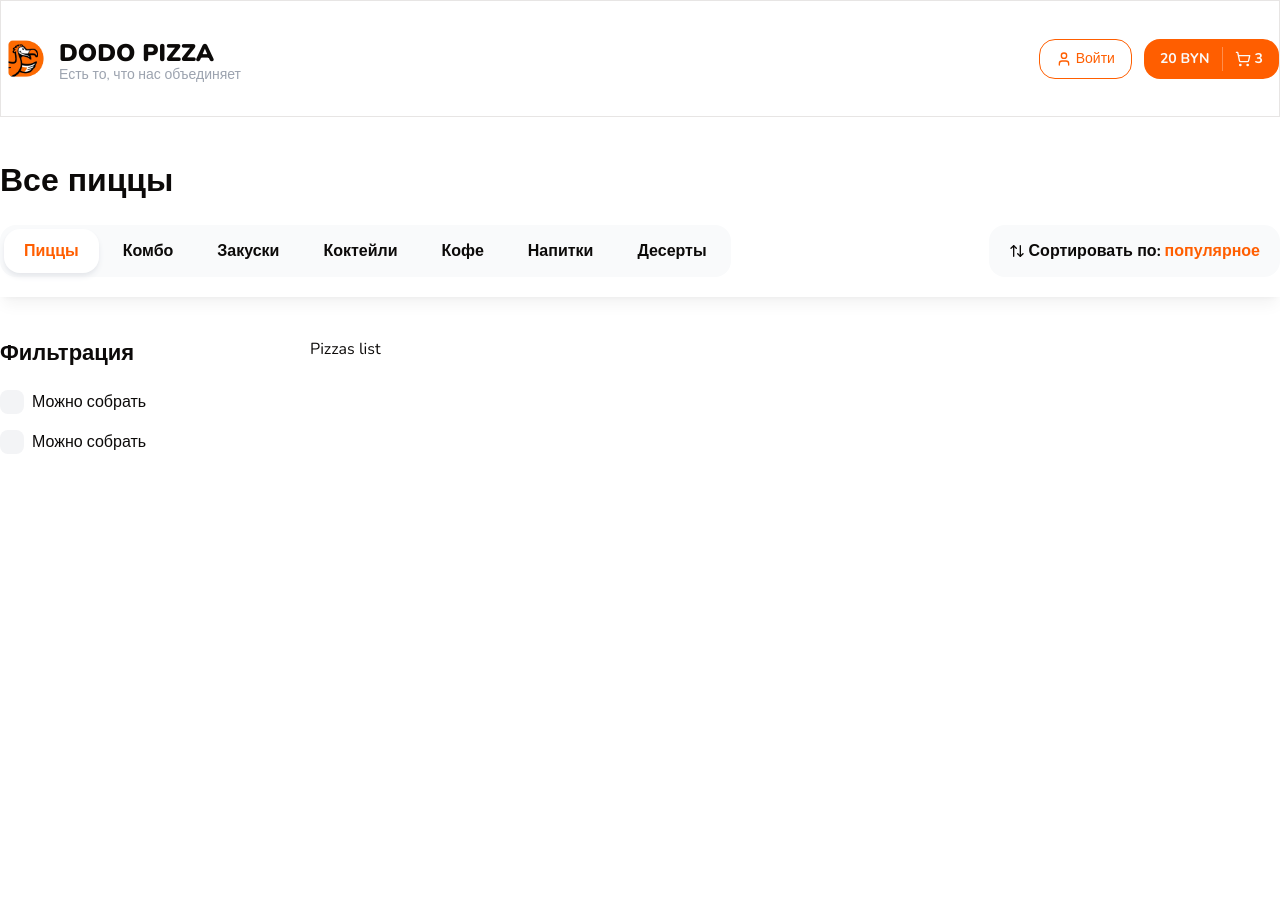
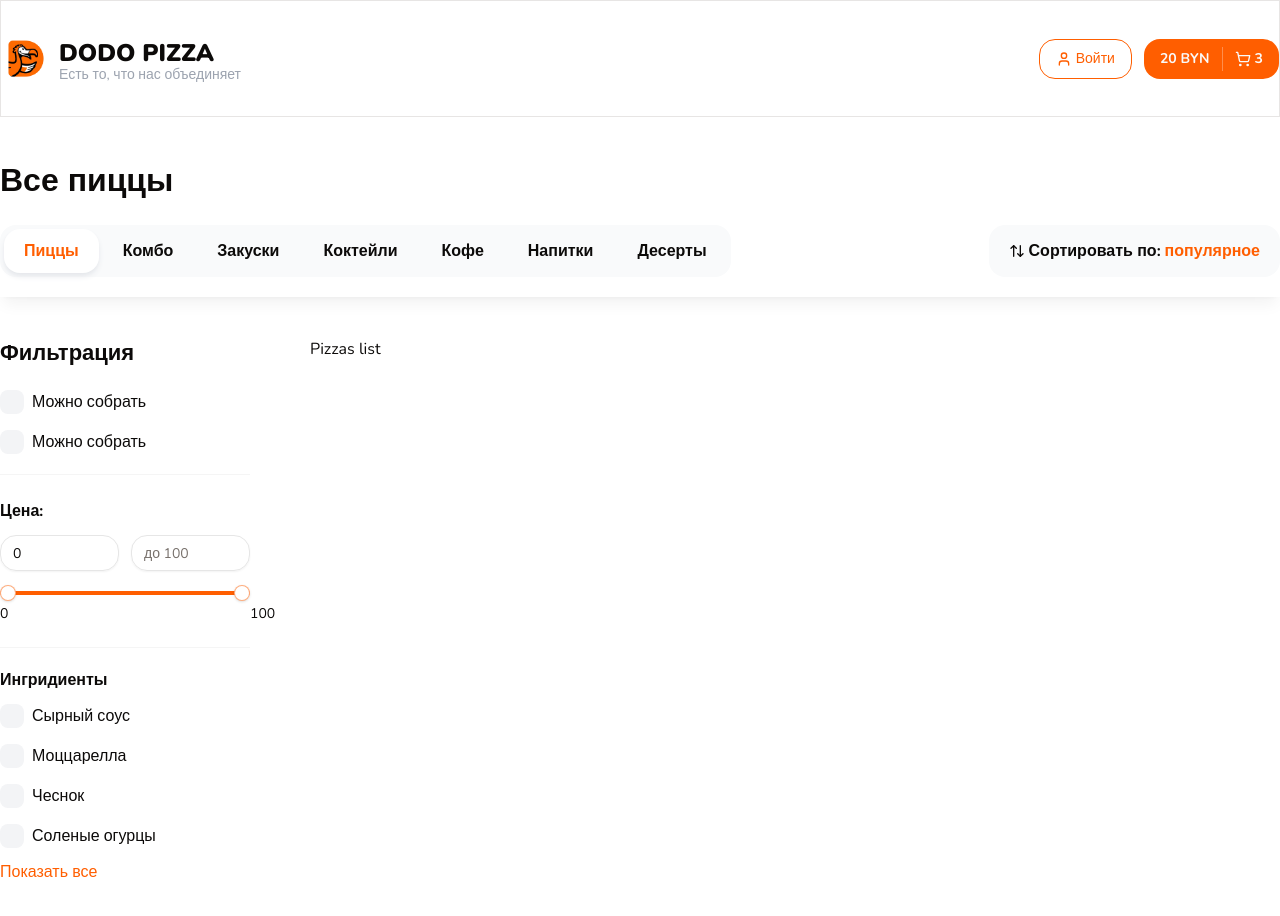
Before and after one commit to Hisoneq/next-app, a Next.js app in the folder next-app/: page / in a window 1280 px wide. Shown: the top 916 px of the page. Before the commit the page ends 800 px from the top, so only its background shows below. Built offline with nearby package versions, Linux system fonts and the light colour scheme.

Commit message:
finished filters layout

```diff
--- /dev/null
+++ b/next-app/components/shared/checkbox-filters-group.tsx
@@ -0,0 +1,81 @@
+'use client';
+
+import React, { useState } from "react";
+import { FilterChecboxProps, FilterCheckbox } from "./filter-checkbox";
+import { Input } from "../ui/input";
+
+type Item = FilterChecboxProps;
+
+interface Props{
+    className?: string;
+    title: string;
+    items: Item[];
+    defaultItems: Item[];
+    limit?: number;
+    searchInputPlacehoolder?: string;
+    onChange?: (values: string[]) => void;
+    defaultValue?: string[];
+}
+
+export const CheckboxFiltersGroup: React.FC<Props> = ({
+    title,
+    items,
+    defaultItems,
+    limit = 5,
+    searchInputPlacehoolder= "Найти... ",
+    className,
+    onChange,
+    defaultValue,
+ }) => {
+
+    const [showAll, setShowAll] = useState(false)
+
+    const [searchValue, setSearchValue] = useState('')
+
+    const list = showAll
+    ? items.filter((item) => item.text.toLowerCase().includes(searchValue.toLowerCase()))
+    : defaultItems?.slice(0, limit);
+
+    const onChangeInput = (value: string) => {
+        setSearchValue(value)
+    }
+
+    return(
+        <div className={className}>
+            <p className="font-bold mb-3">{title}</p>
+
+            {
+                showAll && (
+                    <div className="mb-5">
+                        <Input onChange={e => onChangeInput(e.target.value)} placeholder={searchInputPlacehoolder} className="bg-gray-50 border-none" />
+                    </div>
+                )
+            }
+
+            <div className="flex flex-col gap-4 max-h-96 pr-2 overflow-auto scrollbar">
+                {
+                    list.map((item, index ) => (
+                        <FilterCheckbox
+                        onCheckedChange={(i) => console.log(i)}
+                        checked = {false}
+                        key={String(item.value)}
+                        value={item.value}
+                        text={item.text}
+                        endAdornment={item.endAdornment}
+                        />
+                    ))
+                }
+            </div>
+
+            {items.length > limit && (
+                <div className={showAll ? 'border-t border-t-neutral-100 mt-4': ''}>
+                    <button onClick={() => setShowAll(!showAll)} className="text-primary mt-3">
+                        {
+                            showAll ? 'Скрыть' : 'Показать все'
+                        }
+                    </button>
+                </div>
+            )}
+        </div>
+    );
+}
--- a/next-app/components/shared/filters.tsx
+++ b/next-app/components/shared/filters.tsx
@@ -2,6 +2,9 @@
 import React from "react";
 import { Title } from "./title";
 import { FilterCheckbox } from "./filter-checkbox";
+import { Input } from "../ui/input";
+import { RangeSlider } from "./range-slider";
+import { CheckboxFiltersGroup } from "./checkbox-filters-group";
 
 interface Props{
     className?: string;
@@ -16,6 +19,78 @@
                 <FilterCheckbox text="Можно собрать" value="1" />
                 <FilterCheckbox text="Можно собрать" value="2" />
             </div>
+
+            <div className="mt-5 border-y border-y-neutral-100 py-6 pb-7">
+                <p className="font-bold mb-3">Цена:</p>
+                <div className="flex gap-3 mb-5">
+                    <Input type="number" placeholder="от 0" min={0} max={50} defaultValue={0}/>
+                    <Input type="number" min={5} max={100} placeholder="до 100"/>
+                </div>
+
+                <RangeSlider min={0} max={100} step={5} value={[0,100]}></RangeSlider>
+            </div>
+
+            <CheckboxFiltersGroup
+                title="Ингридиенты"
+                className="mt-5"
+                limit={4}
+                defaultItems={[
+                    {
+                        text: 'Сырный соус',
+                        value: '1',
+                    },
+                    {
+                        text: 'Моццарелла',
+                        value: '2',
+                    },
+                    {
+                        text: 'Чеснок',
+                        value: '3',
+                    },
+                    {
+                        text: 'Соленые огурцы',
+                        value: '4',
+                    },
+                    {
+                        text: 'Красный лук',
+                        value: '5',
+                    },
+                    {
+                        text: 'Томаты',
+                        value: '6'
+                    }
+
+                ]}
+
+                items={[
+                    {
+                        text: 'Сырный соус',
+                        value: '1',
+                    },
+                    {
+                        text: 'Моццарелла',
+                        value: '2',
+                    },
+                    {
+                        text: 'Чеснок',
+                        value: '3',
+                    },
+                    {
+                        text: 'Соленые огурцы',
+                        value: '4',
+                    },
+                    {
+                        text: 'Красный лук',
+                        value: '5',
+                    },
+                    {
+                        text: 'Томаты',
+                        value: '6'
+                    }
+
+                ]}
+
+            />
         </div>
     );
 }
--- /dev/null
+++ b/next-app/components/shared/range-slider.tsx
@@ -0,0 +1,71 @@
+'use client';
+
+import React, { use } from 'react';
+import * as SliderPrimitive from '@radix-ui/react-slider';
+
+import { cn } from '@/lib/utils';
+
+type SliderProps = {
+  className?: string;
+  min: number;
+  max: number;
+  step: number;
+  formatLabel?: (value: number) => string;
+  value?: number[] | readonly number[];
+  onValueChange?: (values: number[]) => void;
+};
+
+const RangeSlider = React.forwardRef(
+  (
+    { className, min, max, step, formatLabel, value, onValueChange, ...props }: SliderProps,
+    ref,
+  ) => {
+    const initialValue = Array.isArray(value) ? value : [min, max];
+    const [localValues, setLocalValues] = React.useState(initialValue);
+
+    React.useEffect(() => {
+      // Update localValues when the external value prop changes
+      setLocalValues(Array.isArray(value) ? value : [min, max]);
+    }, [min, max, value]);
+
+    const handleValueChange = (newValues: number[]) => {
+      setLocalValues(newValues);
+      if (onValueChange) {
+        onValueChange(newValues);
+      }
+    };
+
+    return (
+      <SliderPrimitive.Root
+        ref={ref as React.RefObject<HTMLDivElement>}
+        min={min}
+        max={max}
+        step={step}
+        value={localValues}
+        onValueChange={handleValueChange}
+        className={cn('relative flex w-full touch-none select-none mb-6 items-center', className)}
+        {...props}>
+        <SliderPrimitive.Track className="relative h-1 w-full grow overflow-hidden rounded-full bg-primary/20">
+          <SliderPrimitive.Range className="absolute h-full bg-primary" />
+        </SliderPrimitive.Track>
+        {localValues.map((value, index) => (
+          <React.Fragment key={index}>
+            <div
+              className="absolute text-center"
+              style={{
+                left: `calc(${((value - min) / (max - min)) * 100}% + 0px)`,
+                top: `10px`,
+              }}>
+              <span className="text-sm">{formatLabel ? formatLabel(value) : value}</span>
+            </div>
+            <SliderPrimitive.Thumb className="block h-4 w-4 rounded-full border border-primary/50 bg-white shadow transition-colors focus-visible:outline-none focus-visible:ring-1 focus-visible:ring-ring disabled:pointer-events-none disabled:opacity-50" />
+          </React.Fragment>
+        ))}
+      </SliderPrimitive.Root>
+    );
+  },
+);
+
+RangeSlider.displayName = SliderPrimitive.Root.displayName;
+
+export { RangeSlider };
```
